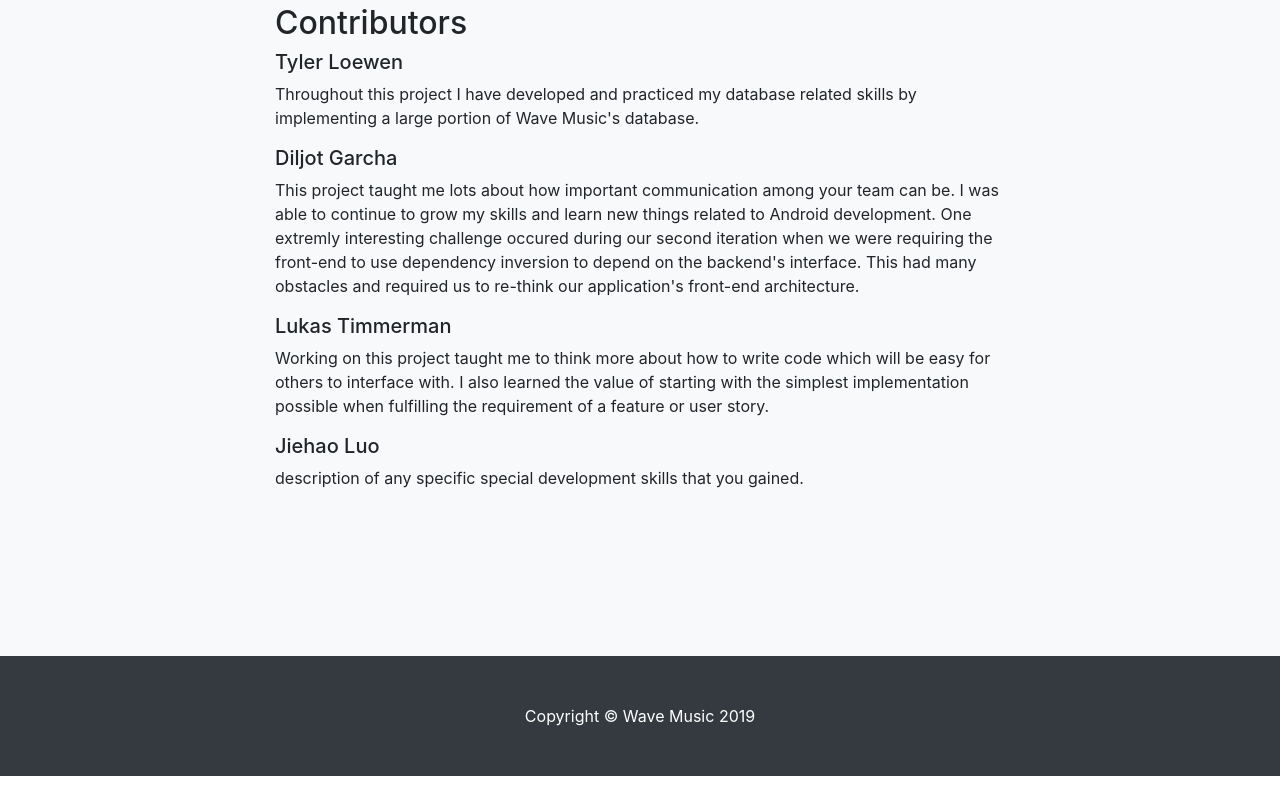
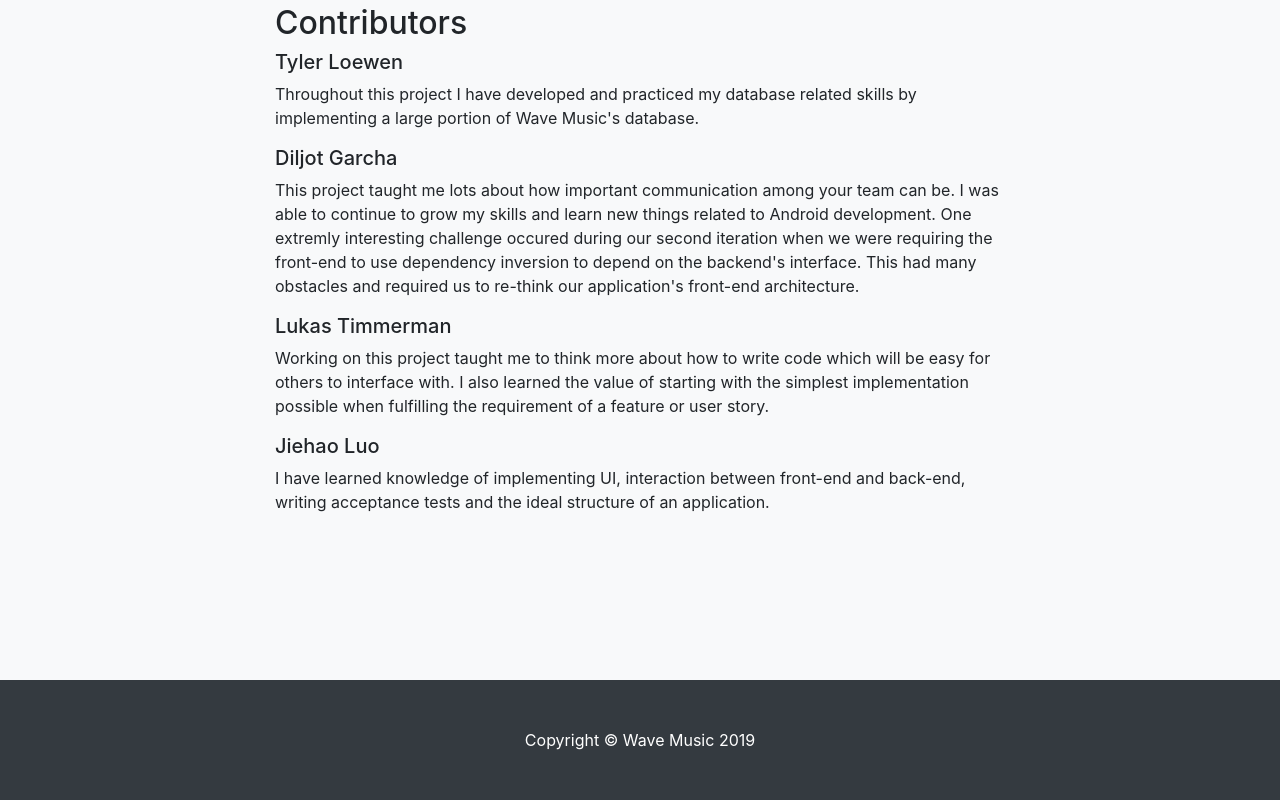
Before and after one commit to DiljotSG/wave-music-player, a website with bundled scripts: page Website/index.html in a window 1280 px wide. Shown: the part 6000-6800 px from the top of the page. Before the commit the page ends 6776 px from the top, so only its background shows below. Built offline with nearby package versions, Linux system fonts and the light colour scheme; files whose address does not match are found by name.

Commit message:
update Contributors section of index.html

```diff
--- a/Website/index.html
+++ b/Website/index.html
@@ -149,7 +149,7 @@
           <p>Working on this project taught me to think more about how to write code which will be easy for others to interface with. I also learned the value of starting with the simplest implementation possible when fulfilling the requirement of a feature or user story.</p>
 
           <h5>Jiehao Luo</h5>
-          <p>description of any specific special development skills that you gained.</p>
+          <p>I have learned knowledge of implementing UI, interaction between front-end and back-end, writing acceptance tests and the ideal structure of an application.</p>
         </div>
       </div>
     </div>
```
